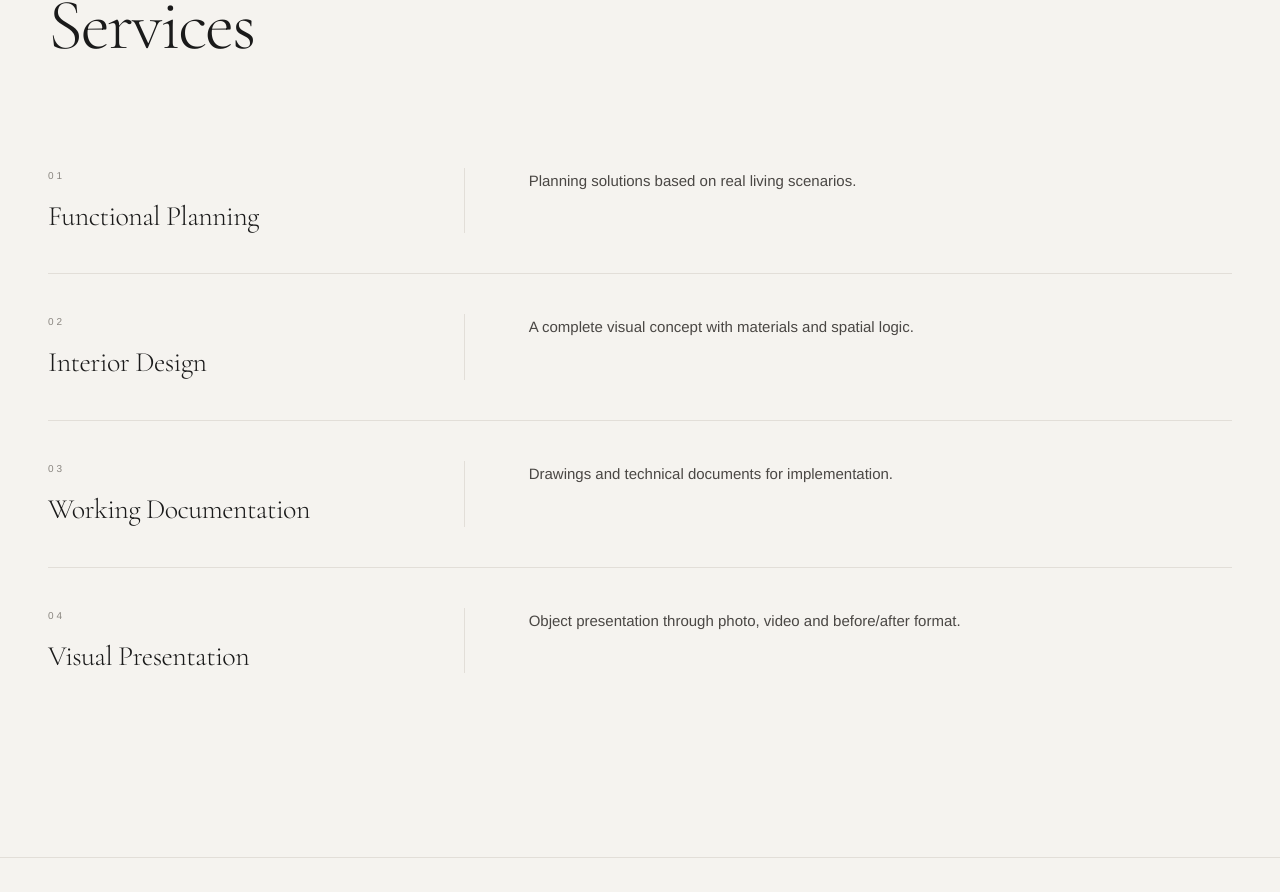
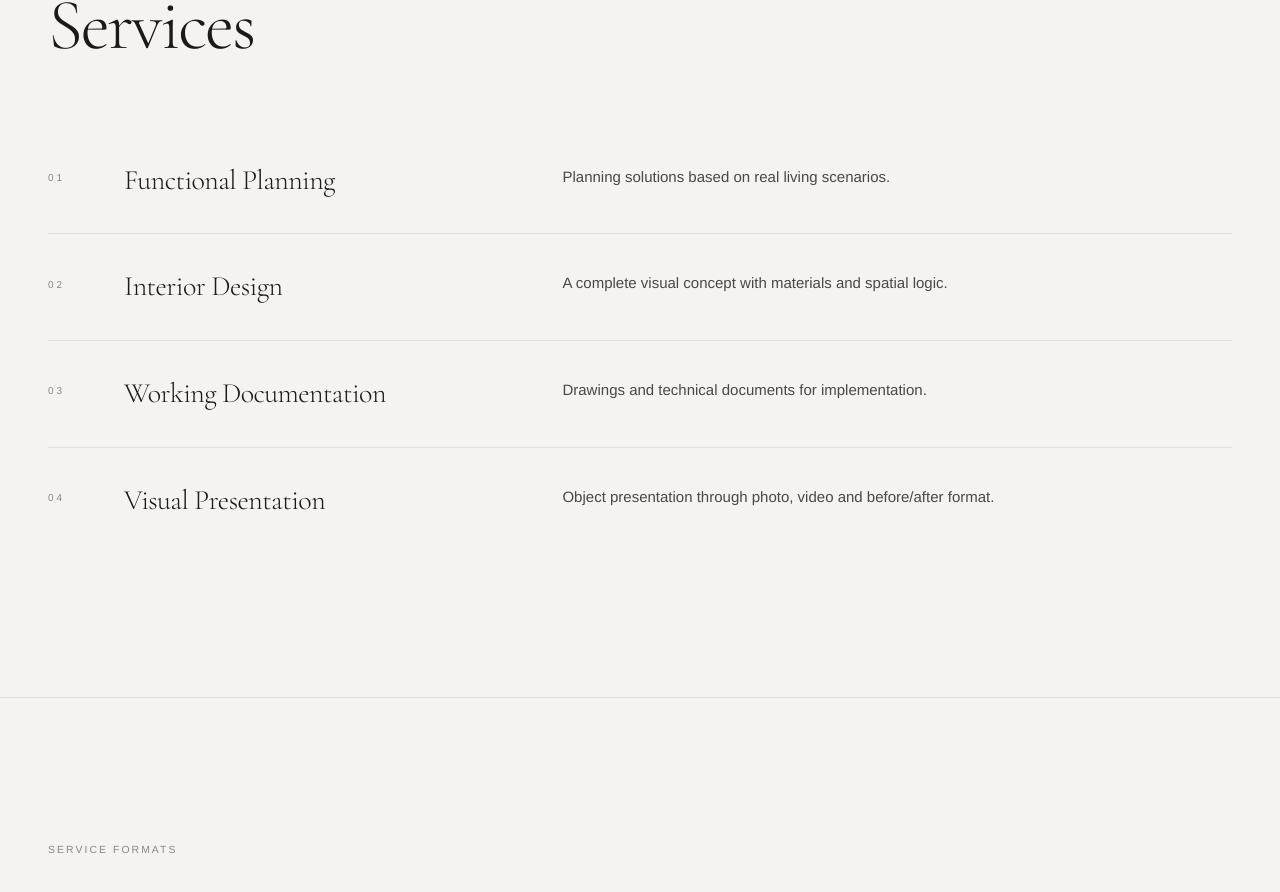
Before and after one commit to 1401418-wq/atelier-form, a Next.js app: page /en in a window 1280 px wide. Shown: the part 1836-2728 px from the top of the page. Built offline with nearby package versions, Linux system fonts and the light colour scheme.

Commit message:
Refine services section layout

```diff
--- a/src/components/sections/Services.tsx
+++ b/src/components/sections/Services.tsx
@@ -25,23 +25,29 @@ export function Services({ locale }: ServicesProps) {
         <div className="divide-y divide-border">
           {t.services.items.map((service, index) => (
             <FadeIn key={service.id} delay={index * 80}>
-              <div className="py-5 md:py-10 grid grid-cols-1 md:grid-cols-[1fr_auto_2fr] gap-y-3 md:gap-16 items-start group cursor-default">
+              {/*
+                Mobile (grid-cols-1): outer div is a normal block → number+title
+                stay inside their wrapper div, description follows below.
+                Desktop (3-col grid): md:contents on the wrapper div makes
+                number and title participate directly in the parent grid as
+                separate columns, giving: [3.5rem number] [1fr title] [1.6fr desc].
+              */}
+              <div className="py-5 md:py-9 grid grid-cols-1 md:grid-cols-[3.5rem_1fr_1.6fr] gap-y-3 md:gap-y-0 md:gap-x-5 items-start group cursor-default">
 
-                {/* Number + Title */}
-                <div>
-                  <p className="text-[10px] tracking-[0.28em] text-muted uppercase mb-3 md:mb-4 motion-safe:transition-colors duration-700 group-hover:text-foreground/70">
+                <div className="md:contents">
+                  {/* Number */}
+                  <p className="text-[10px] tracking-[0.28em] text-muted uppercase mb-3 md:mb-0 md:pt-[0.4rem] motion-safe:transition-colors duration-700 md:group-hover:text-foreground/70">
                     0{index + 1}
                   </p>
-                  <h3 className="font-display text-[1.375rem] md:text-[1.75rem] font-light leading-[1.2] tracking-[-0.02em] motion-safe:transition-transform duration-700 group-hover:translate-x-1">
+
+                  {/* Title */}
+                  <h3 className="font-display text-[1.375rem] md:text-[1.75rem] font-light leading-[1.2] tracking-[-0.02em] motion-safe:transition-transform duration-700 md:group-hover:translate-x-1">
                     {service.title}
                   </h3>
                 </div>
 
-                {/* Vertical divider (desktop only) */}
-                <div className="hidden md:block w-px bg-border self-stretch motion-safe:transition-colors duration-700 group-hover:bg-foreground/20" />
-
                 {/* Description */}
-                <p className="body-text max-w-lg motion-safe:transition-colors duration-700 group-hover:text-foreground">
+                <p className="text-[0.9375rem] leading-[1.75] text-[#4A4744] motion-safe:transition-colors duration-700 md:group-hover:text-foreground/85">
                   {service.description}
                 </p>
 
```
